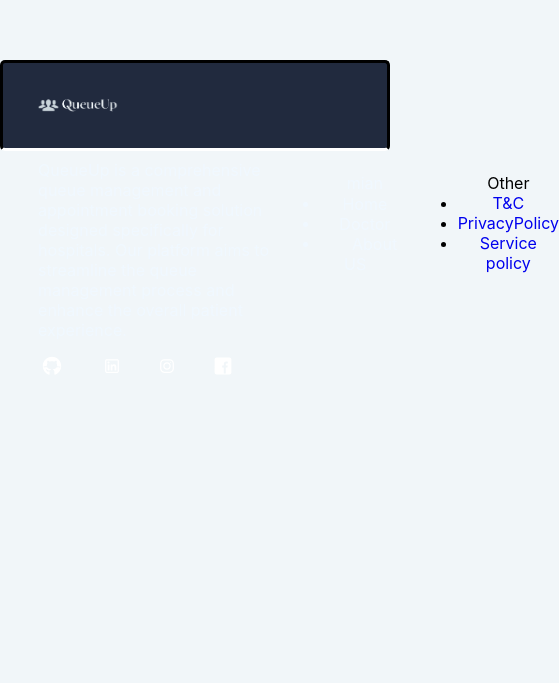
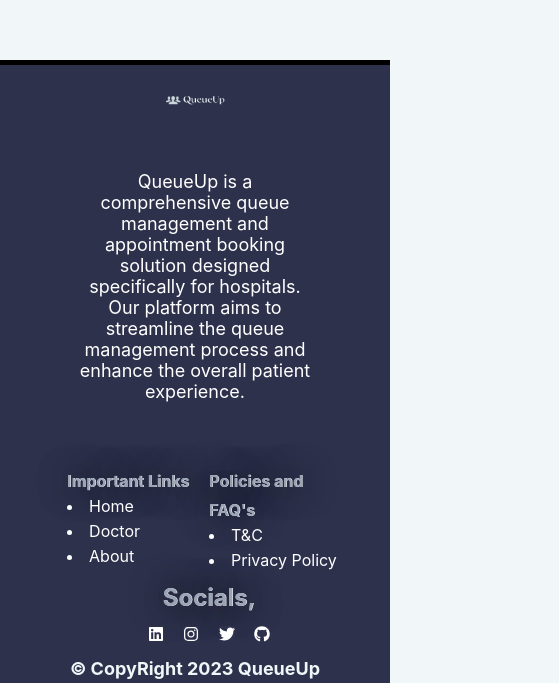
Before and after one commit to akshithku/QueueUp, a React (Create React App) app in the folder client/capstone-app/: page /Pay/1 in a window 390 px wide. Shown: the part 1069-1752 px from the top of the page, 559 px wide, since content can reach past the window. Before the commit the page ends 1449 px from the top, so only its background shows below. Built offline with nearby package versions, Linux system fonts and the light colour scheme; no server answers.

Commit message:
changes in footer

```diff
--- a/client/capstone-app/src/component/DocForm.js
+++ b/client/capstone-app/src/component/DocForm.js
@@ -58,7 +58,7 @@ const DocForm = () => {
 
   return (
     <div className="DocForm-div">
-      <h1>Doctor's Login</h1>
+      <h1 className="heading-1">Doctor's Login</h1>
       {/* {isAuthenticated ? (
         <div>
           <h1>Welcome,Doctor!</h1>
--- a/client/capstone-app/src/component/Footer.js
+++ b/client/capstone-app/src/component/Footer.js
@@ -1,104 +1,66 @@
 import React from "react";
 import "./footer.css";
 import logo from "../Assets/logo-3.png";
-import FaceBook from "../Assets/facebook.icon.svg";
-import InstaIcon1 from "../Assets/insta.icon2.svg";
-import linkedinIcon from "../Assets/linkedin.icon.svg";
-import githubIcon from "../Assets/github.icon.svg";
 import { Link } from "react-router-dom";
-// import {
-//   MDBFooter,
-//   MDBContainer,
-//   MDBCol,
-//   MDBRow,
-// } from 'mdb-react-ui-kit';
+import { FaLinkedin, FaInstagram, FaTwitter, FaGithub } from "react-icons/fa";
 
 function Footer() {
   return (
-    <footer className="footer">
-      <div className="footer-container">
-        <div className="footer-logo">
-          <img className="logo-1" src={logo} alt="log" />
-          <div className="footer-para">
-            <p>
-              QueueUp is a comprehensive queue management and appointment
+    <div className="footer" style={{borderTop:"5px solid black"}}>
+    <footer style={{display:"flex", flexDirection:"column", marginTop:"", justifyContent:"center", alignItems:"center", backgroundColor:"#2d314b"}}>
+      <div className="footer" style={{backgroundColor:"#2d314b",display:"flex",flexDirection:"column", justifyContent:"center", alignItems:"center"}}>
+      <div className="logo-footer" style={{width:"100%", backgroundColor:"#2d314b"}}>
+        <div className="logo-text" style={{backgroundColor:"#2d314b",display:"flex",flexDirection:"row", justifyContent:"center", alignItems:"center", width:"100%", gap:"5vw"}}>
+          <img className="logo" src={logo} alt=""  style={{backgroundColor:"#2d314b", width:"15%", marginTop:"2vmin", marginBottom:"2vh"}}/>
+          <p style={{marginRight:"0%",width:"70%" ,textAlign:"center", marginTop:"3vh",fontSize:"large", color:"white", backgroundColor:"transparent"}}>
+             QueueUp is a comprehensive queue management and appointment
               booking solution designed specifically for hospitals. Our platform
               aims to streamline the queue management process and enhance the
-              overall patient experience.
-            </p>
-          </div>
-          <div className="social-icons">
-            <div className="icon-1">
-              <a href="https://github.com/akshithku">
-                <img className="github.icon" src={githubIcon} alt="instagram" />
-              </a>
+              overall patient experience.</p>
+        </div>
+      </div>
+      <div className="logo-footer2" style={{width:"80%",backgroundColor:"#2d314b", display:"flex", justifyContent:"space-evenly", flexDirection:"column"}}>
+        <div style={{display:"flex", flexDirection:"column", backgroundColor:"transparent", width:"100%"}}>
+          <div className="options" style={{display:"flex", flexDirection:"row", marginTop:"2vh", marginLeft:"9%", width:"100"}}>
+            <div className="link-div" style={{display:"flex", width:"100%"}}>
+              <div style={{backgroundColor:"#2d314b",width:"50%", display:"flex",flexDirection:"column", alignItems:"left"}}>
+                <h2 style={{backgroundColor:"transparent", textAlign:"left",marginBottom:"2%"}}><span style={{color:"#9BA4B5"}} className="links">Important Links</span></h2>
+                <li style={{color:"white", backgroundColor:"transparent", marginBottom:".6vh"}}><Link className="links" to={"/"} onClick={() => window.scrollTo(0, 0)} style={{fontSize:"20px"}}>Home</Link></li>
+                <li style={{color:"white", backgroundColor:"transparent", marginBottom:".6vh"}}><Link className="links" to={"/DocForm"} onClick={() => window.scrollTo(0, 0)} style={{fontSize:"20px"}}>Doctor</Link></li>
+                <li style={{color:"white", backgroundColor:"transparent", marginBottom:".6vh"}}><Link className="links" to={"/guides"} onClick={() => window.scrollTo(0, 0)} style={{fontSize:"20px"}}>About</Link></li>
+              </div>
+              <div style={{backgroundColor:"#2d314b",width:"50%", display:"flex",flexDirection:"column", alignItems:"left"}}>
+                <h2 style={{backgroundColor:"transparent", textAlign:"left",marginBottom:"2%"}}><span style={{color:"#9BA4B5"}} className="links">Policies and FAQ's</span></h2>
+                <li style={{color:"white", backgroundColor:"transparent", marginBottom:".6vh"}}><Link className="links" to={"/termspage"} onClick={() => window.scrollTo(0, 0)} style={{fontSize:"20px"}}>T&C</Link></li>
+                <li style={{color:"white", backgroundColor:"transparent", marginBottom:".6vh"}}><Link className="links" to={"/policy"} onClick={() => window.scrollTo(0, 0)} style={{fontSize:"20px"}}>Privacy Policy</Link></li>
+              </div>
             </div>
             <div>
-              <a href="https://www.linkedin.com/in/akshith-kumar-94aa5b24b/">
-                <img
-                  className="linkedin.icon"
-                  src={linkedinIcon}
-                  alt="instagram"
-                />
-              </a>
-            </div>
-            <div>
-              <a href="https://www.instagram.com/">
-                <img className="insta.icon" src={InstaIcon1} alt="instagram" />
-              </a>
-            </div>
-            <div>
-              <a href="https://www.facebook.com/kanni.kumar.104">
-                <img className="facebook.icon" src={FaceBook} alt="Twitter" />
-              </a>
+              <h1 className="sub-heading" style={{margin:"auto"}}><span style={{color:"#9BA4B5"}}>Socials,</span></h1>
+              <div style={{display:"flex", justifyContent:"center", gap:"5vw", marginTop:"5%", backgroundColor:"#2d314b"}}>
+                <Link to={"https://www.linkedin.com"} target="_blank">
+                  <FaLinkedin className="login" style={{ backgroundColor: "#2d314b", color:"white" }} />
+                </Link>
+                <Link to={"https://www.instagram.com"}>
+                  <FaInstagram className="login" style={{ backgroundColor: "#2d314b", color:"white" }} />
+                </Link>
+                <Link to={"https://twitter.com"}>
+                  <FaTwitter className="login" style={{ backgroundColor: "#2d314b", color:"white" }} />
+                </Link>
+                <Link to={"https://twitter.com"}>
+                  <FaGithub className="login" style={{ backgroundColor: "#2d314b", color:"white" }} />
+                </Link>
+              </div>
             </div>
           </div>
         </div>
-        <div className="links">
-          <div className="Main-page">
-            <ul>
-              mian
-              <li>
-                <Link to="/">Home</Link>
-              </li>
-              <li>
-                <Link to="/termspage">
-                 Doctor
-                </Link>
-              </li>
-              <li>
-                <Link to="/policy">
-                  About US
-                </Link>
-              </li>
-            </ul>
-          </div>
-          <div className="other-page">
-            <ul>
-              Other
-            <li>
-                <Link to="/termspage">
-                  T&C
-                </Link>
-              </li>
-              <li>
-                <Link to="/policy">
-                  PrivacyPolicy
-                </Link>
-              </li>
-              <li>
-                <Link>
-                    Service policy
-                </Link>
-              </li>
-            </ul>
-          </div>
-        </div>
       </div>
-      <div className="MS">
-        {/* <small className="ms-1">&copy; QueueUp, 2023. All rights reserved.</small> */}
       </div>
+      <h2 style={{textAlign:"right", color:"rgb(241, 246, 249)", backgroundColor:"#2d314b",fontSize:"large", marginTop:"3%", marginBottom:"1%"}}>
+        © CopyRight 2023 QueueUp
+      </h2>
     </footer>
+  </div>
   );
 }
 
--- a/client/capstone-app/src/component/Header.css
+++ b/client/capstone-app/src/component/Header.css
@@ -21,7 +21,7 @@
 
 }
 
-.logo{
+.Logo{
   height: 25vmin;
 }
 
--- a/client/capstone-app/src/component/Navbar.js
+++ b/client/capstone-app/src/component/Navbar.js
@@ -47,7 +47,7 @@ export default function Header() {
   return (
     <div className="nav">
       <Link to="/">
-        <img className="logo" src={logo} alt=""></img>
+        <img className="Logo" src={logo} alt=""></img>
       </Link>
 
       <div className="menu-icon" onClick={ toggleMenu}>
--- a/client/capstone-app/src/component/footer.css
+++ b/client/capstone-app/src/component/footer.css
@@ -1,131 +1,85 @@
-.footer {
-    /* display: flex; */
-    /* justify-content: space-between; */
-    /* width: 100vw; */
-    align-items: center;
-    border: solid black;
+
+ a{
+    text-decoration: none;
+    color: white;
+}
+span{
     background-color: rgb(33, 42, 62);
-    border-bottom: solid white;
-    border-radius: 5px;
-    height: fit-content;
-    z-index: 5;
-    padding: 1vmin;
-    /* text-align: center; */
+    background-color: transparent;
+    font-size: x-large;
+    text-shadow: .5px .1px 0px white, 0px 0px 35px black;
 }
 
-.footer-container {
-    display: flex;
-    flex-direction: row;
-    justify-content: space-between;
-    /* height: 1vmin; */
+.footer{
+    z-index: 2;
+    background-color: rgb(33, 42, 62);
 }
 
+.logo{
+    height: 20vmin;
+}
+.heading{
+    margin-top: 4%;
+    margin-bottom: 3%;
+    text-align: left;
+    font-size: xxx-large;
+    background-color: transparent;
+    color: white;
+    text-shadow: 0px 0px 90px #000, 0px 0px 10px #858585;
 
-.logo-1 {
-    height: 15vmin;
-    width: 30vmin;
-    margin-left: 3vmin;
-}
+  }
 
-.footer-logo {
-    display: flex;
-    flex-direction: column;
-    justify-content: space-between;
-    /* height: 30vmin; */
-}
-
-/* .footer-para{
-    height: 5vmin;
-    width: 50vmin;
-} */
-.footer-para p {
-    color: aliceblue;
-    /* height: 2vmin; */
-    width: 60vmin;
+  .sub-heading{
+    margin-top: -3%;
     text-align: left;
-    margin-left: 8vmin;
-}
-
-.social-icons {
-    display: flex;
-    flex-direction: row;
-    justify-content: space-evenly;
-    /* margin-left: 1vmin; */
-    /* padding: 1vmin;
-    margin: 1vmin; */
-}
+    font-size: x-large;
+    background-color: transparent;
+    color: white;
+    width: fit-content;
+  }
 
 
-.links {
-    display: flex;
-    flex-direction: row;
-    justify-content: space-evenly;
-    align-items: center;
-    margin: 2vmin;
-}
+  .heading-content{
+    text-align: left;
+    font-size: large;
+    margin-right: 4.5%;
+    background-color: transparent;
+    color: #fcfc;
+    margin-top: -2%;
+    font-weight: bold;
+  }
+  li{
+    text-align: left;
+  }
 
-.Main-page {
-    display: flex;
-    flex-direction: row;
-    color: aliceblue;
-    margin: 2vmin;
-    padding: auto;
-}
-
-.Main-page a {
-    color: aliceblue;
-    margin: 2vmin;
-    padding: 3vmin;
-}
-
-.icon-1 {
-    margin-right: 1vmin;
-}
-
-@media screen and (max-width: 607px) {
-    .footer {
-        height: 20vmin;
+@media screen and (max-width:650px){
+    .logo{
+        width: 25% !important;
+        height: auto;
+    }
+    .logo-footer{
+    width: 90% !important;
+    margin-bottom: 2vmin !important;
+    }
+    .logo-text{
+        flex-direction: column !important;
+        gap: 0vh !important;
+    }
+    .logo-footer2{
+    width: 80% !important;
+    }
+    .links{
+    font-size: medium !important;
     }
 
-    .footer-logo {
-        flex-direction: column;
-        margin: 0%
+    .logo-text2{
+    display: flex !important;
     }
-
-    .logo-1 {
-        height: 20vmin;
-        width: 30vmin;
+    .options{
+        flex-direction: column !important;
+        /* margin-left: 0% !important; */
     }
-
-    .links {
-        margin: 0;
-    }
-
-    .social-icons {
-        /* padding: 2vmin; */
-        margin-right: 1vmin;
-        bottom: 3vmin;
-    }
-
-    .ms-2 {
-        display: none;
-    }
-
-    .ms-1 {
-        display: flex;
-        color: aliceblue;
-        font-size: 3.5vmin;
-        text-align: center;
-        margin-top: 3vmin;
-        margin-left: 20vmin;
-    }
+    .link-div{
+        margin-bottom: 2vmin !important;
+      }
 }
-
-.main-footer {
-    color: white;
-    background-color: #dc3545;
-    padding-top: 3em;
-    position: relative;
-    bottom: 0;
-    width: 100%;
-}
```
Also changed, not shown: client/capstone-app/src/component/Doc.css (+10 -12 lines), client/capstone-app/src/component/DocForm.css (+16 -7 lines).
